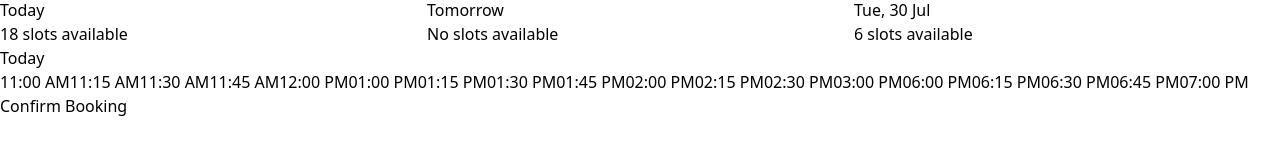
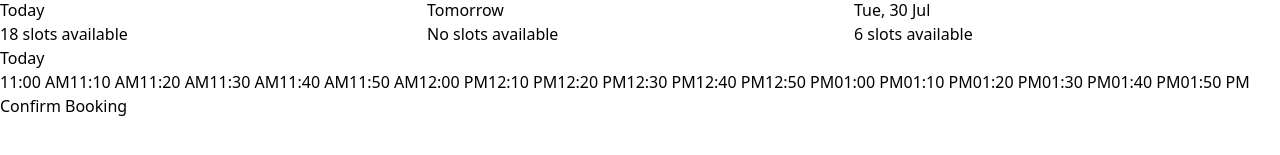
Before and after one commit to di-co-der/Mr.Health, a React (Vite) app: page /book-appointment/1/1/1/slot in a window 1280 px wide. Shown: the part 509-664 px from the top of the page. Built offline with nearby package versions, Linux system fonts and the light colour scheme.

Commit message:
update slottiming

```diff
--- a/src/components/bookAppointmentPage/specialtyPage/bookDoctorPage/slotBookingPage/SlotTiming.jsx
+++ b/src/components/bookAppointmentPage/specialtyPage/bookDoctorPage/slotBookingPage/SlotTiming.jsx
@@ -3,14 +3,21 @@ import React from "react";
 
 function SlotTiming({ currentSlots }) {
   const slotTimes = [
-    "11:00 AM", "11:15 AM", "11:30 AM", "11:45 AM", "12:00 PM",
-    "01:00 PM", "01:15 PM", "01:30 PM", "01:45 PM", "02:00 PM",
-    "02:15 PM", "02:30 PM", "03:00 PM", "06:00 PM", "06:15 PM",
-    "06:30 PM", "06:45 PM", "07:00 PM"
+    "11:00 AM", "11:10 AM", "11:20 AM", "11:30 AM", "11:40 AM","11:50 AM",
+    "12:00 PM", "12:10 PM", "12:20 PM", "12:30 PM", "12:40 PM", "12:50 PM",
+    "01:00 PM", "01:10 PM", "01:20 PM", "01:30 PM", "01:40 PM", "01:50 PM",
+    "02:00 PM", "02:10 PM", "02:20 PM", "02:30 PM", "02:40 PM", "02:50 PM",
+    "03:00 PM", "03:10 PM", "03:20 PM", "03:30 PM", "03:40 PM", "03:50 PM",
+    "04:00 PM", "04:10 PM", "04:20 PM", "04:30 PM", "04:40 PM", "04:50 PM",
+    "05:00 PM", "05:10 PM", "05:20 PM", "05:30 PM", "05:40 PM", "05:50 PM",
+    "06:00 PM", "06:10 PM", "06:20 PM", "06:30 PM", "06:40 PM", "06:50 PM",
+    "07:00 PM", "07:10 PM", "07:20 PM", "07:30 PM", "07:40 PM", "07:50 PM",
+    "08:00 PM", "08:10 PM", "08:20 PM", "08:30 PM", "08:40 PM", "08:50 PM",
+    "09:00 PM", "09:10 PM", "09:20 PM", "09:30 PM", "09:40 PM", "09:50 PM",
   ];
 
   return (
-    <div className="grid grid-cols-3 gap-4 p-4">
+    <div className="grid grid-cols-3 gap-4 p-4 mb-16">
       {slotTimes.slice(0, currentSlots).map((time, index) => (
         <button
           key={index}
```
